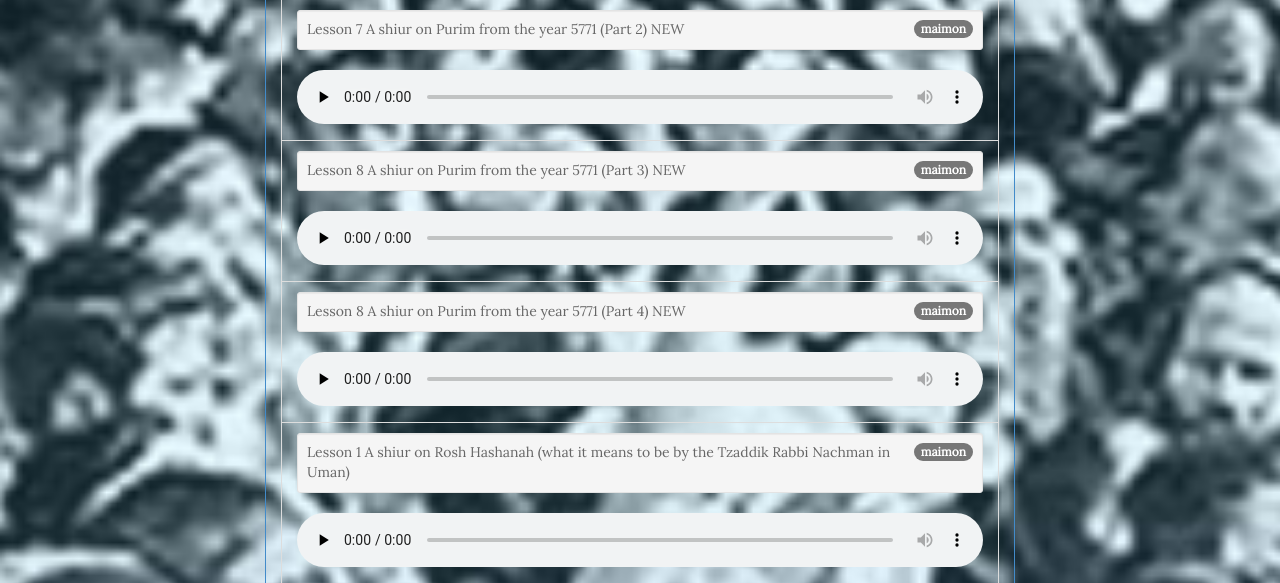
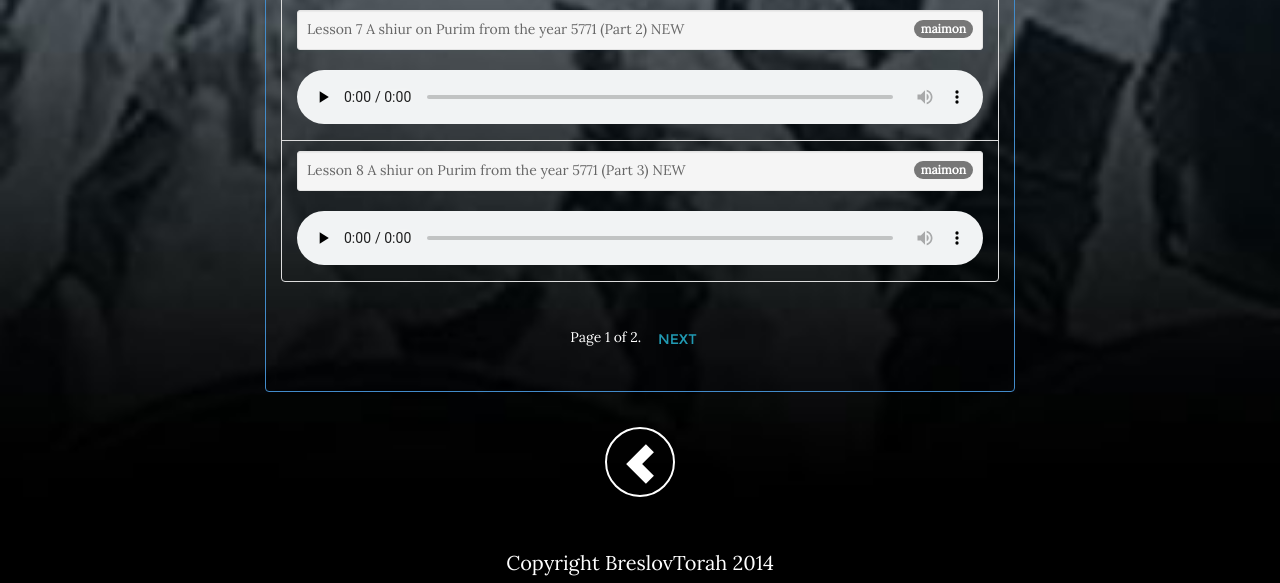
Before and after one commit to breslover/breslovtorah, a Django app: a page that uses breslovtorah/frontpage/templates/base_sefer.html in a window 1280 px wide. Shown: the part 3504-4087 px from the top of the page. Run offline with Django 3.2, Linux system fonts and the light colour scheme; data comes from the database, SQL or seed files in the repository; parts of the project's set-up code (start-up, migrations or seed data) failed here and were passed over; some libraries are stand-ins or nearby versions.

Commit message:
adding pagination

```diff
--- a/breslovtorah/frontpage/templates/base_sefer.html
+++ b/breslovtorah/frontpage/templates/base_sefer.html
@@ -63,7 +63,7 @@
 
 								<div class="list-group">
 
-									{% for shiur in shiurs %}
+									{% for shiur in shiurim %}
 										<div class="list-group-item" style='background-color: transparent;'>
 											<div class="well well-sm" style='color: #666; text-align: left;'>
 												<span style='float:right;' class="badge">{% if shiur.user.first_name %}{{shiur.user.first_name}} {{shiur.user.last_name}}{% else %}{{shiur.user}}{% endif %}</span>
@@ -90,6 +90,22 @@
 
 								</div>
 
+                                <div class="pagination">
+                                    <span class="step-links">
+                                        {% if shiurim.has_previous %}
+                                            <a class='btn' href="?page={{ shiurim.previous_page_number }}">previous</a>
+                                        {% endif %}
+
+                                        <span class="current">
+                                            Page {{ shiurim.number }} of {{ shiurim.paginator.num_pages }}.
+                                        </span>
+
+                                        {% if shiurim.has_next %}
+                                            <a class='btn' href="?page={{ shiurim.next_page_number }}">next</a>
+                                        {% endif %}
+                                    </span>
+                                </div>
+
 							</div>
 					    </div>
 
--- a/breslovtorah/frontpage/views.py
+++ b/breslovtorah/frontpage/views.py
@@ -10,6 +10,7 @@ logger = logging.getLogger(__name__)
 from django.http import HttpResponse
 from django.template import loader, Context
 from django.contrib.auth.models import User
+from django.core.paginator import Paginator, EmptyPage, PageNotAnInteger
 
 
 # models
@@ -34,6 +35,8 @@ def home(request):
 
 def sefer(request, slug=None):
 
+    page = request.GET.get('page', None)
+
     # grab the list of sefarim from the Sefer table
     sefer = Sefer.objects.get(slug=slug)
 
@@ -42,7 +45,18 @@ def sefer(request, slug=None):
     else:
         shiurs = Shiur.objects.filter(sefer__slug=slug)
 
+    paginator = Paginator(shiurs, 25) # Show 25 contacts per page
+
+    try:
+        shiurim = paginator.page(page)
+    except PageNotAnInteger:
+        # If page is not an integer, deliver first page.
+        shiurim = paginator.page(1)
+    except EmptyPage:
+        # If page is out of range (e.g. 9999), deliver last page of results.
+        shiurim = paginator.page(paginator.num_pages)
+
     # load the template
     t = loader.get_template('base_sefer.html')
-    c = Context({ 'request': request, 'shiurs': shiurs, 'sefer': sefer })
+    c = Context({ 'request': request, 'shiurim': shiurim, 'sefer': sefer })
     return HttpResponse(t.render(c)) # content_type="application/xhtml+xml"
```
